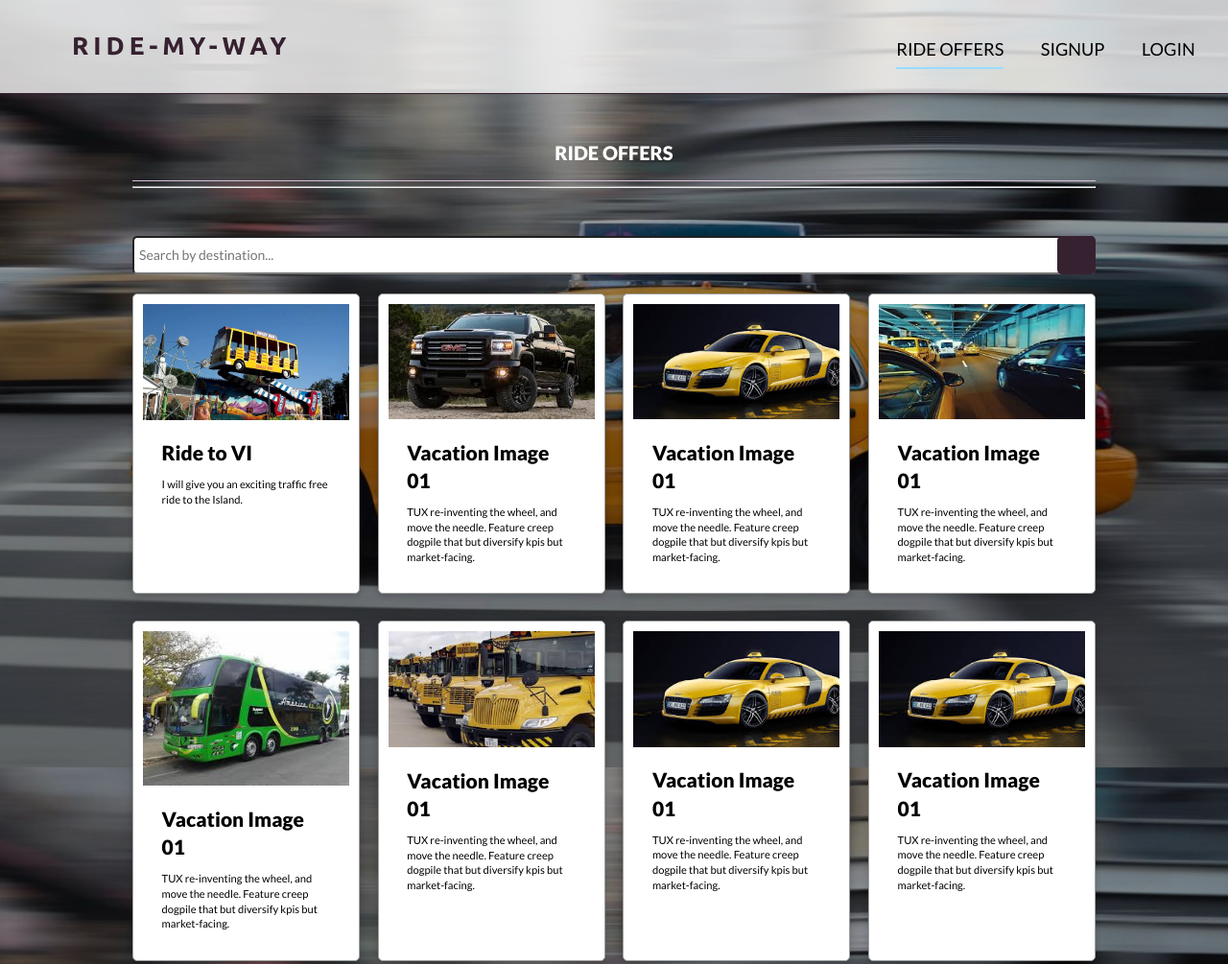
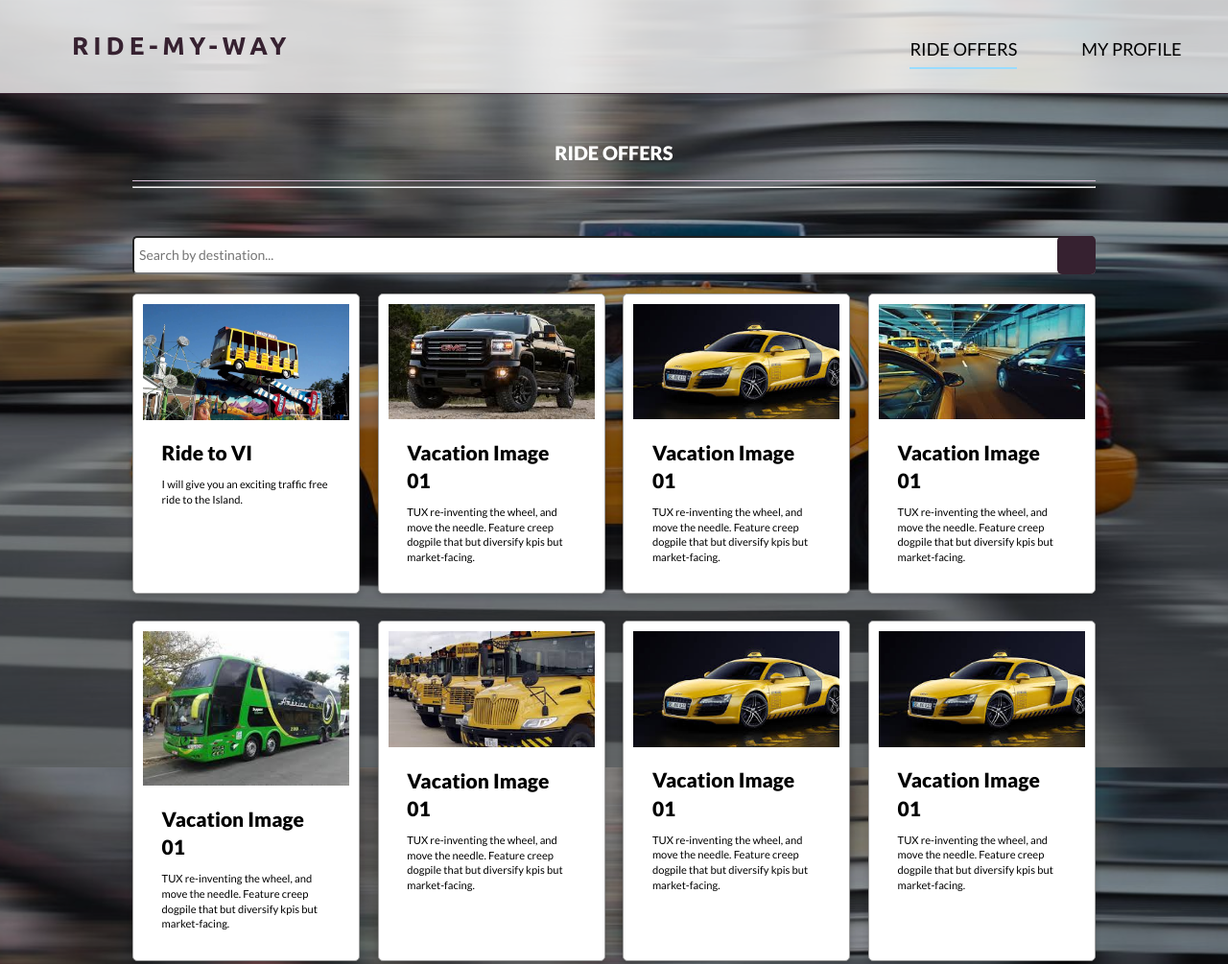
Before and after one commit to d-beloved/Ride-my-way, a plain HTML site: page UI/view-rides.html in a window 1280 px wide. Shown: the top 1005 px of the page at 96% size. Drawn offline with Linux system fonts and the light colour scheme; a web font is replaced by a local one.

Commit message:
[Chore] Let the pages link to eachother

```diff
--- a/UI/view-rides.html
+++ b/UI/view-rides.html
@@ -24,8 +24,7 @@
                 </div>
                 <ul class="main-nav" id="navbar-collapse">
                     <li><a href="view-rides.html" class="active">Ride offers</a></li>
-                    <li><a href="sign-up.html">SignUp</a></li>
-                    <li><a href="sign-in.html">Login</a></li>
+                    <li><a href="profile.html">My profile</a></li>
                 </ul>
               </div>
             </nav>
```
Also changed, not shown: UI/view-details.html (+1 -2 lines).
